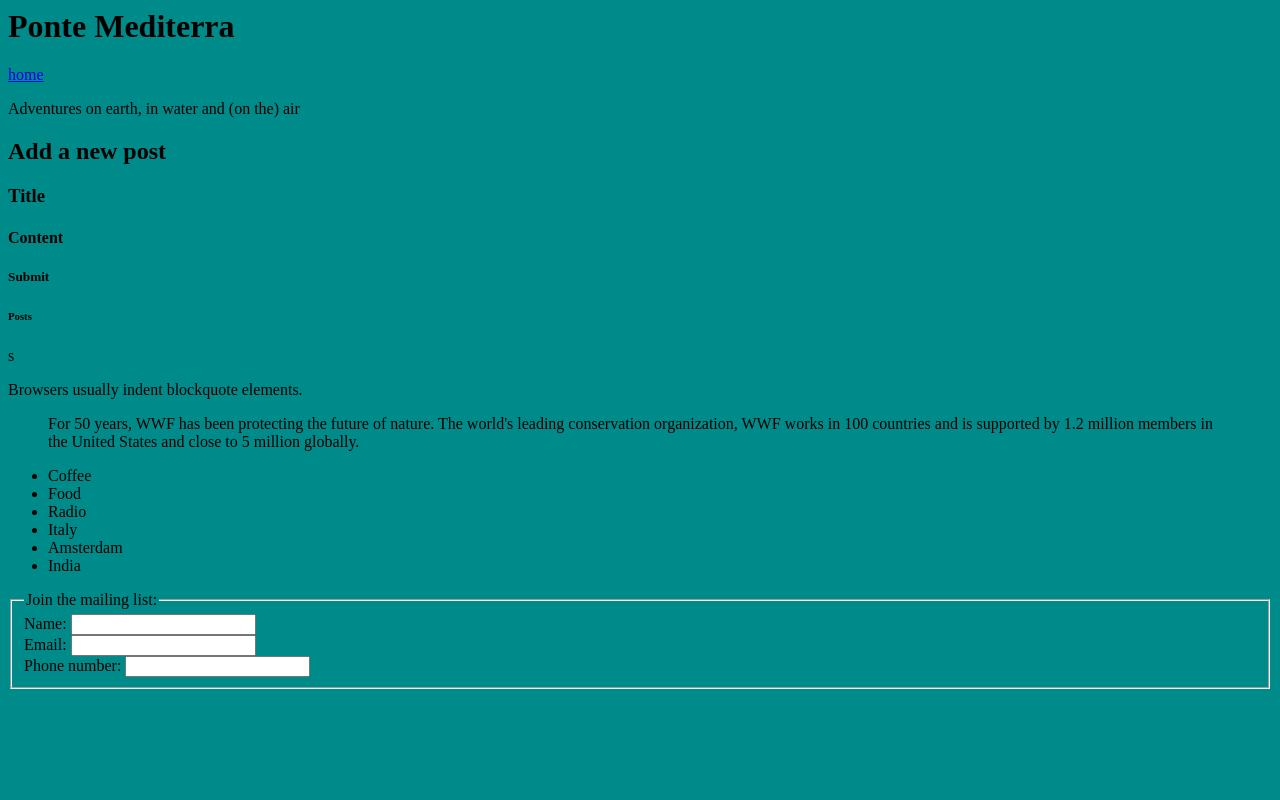
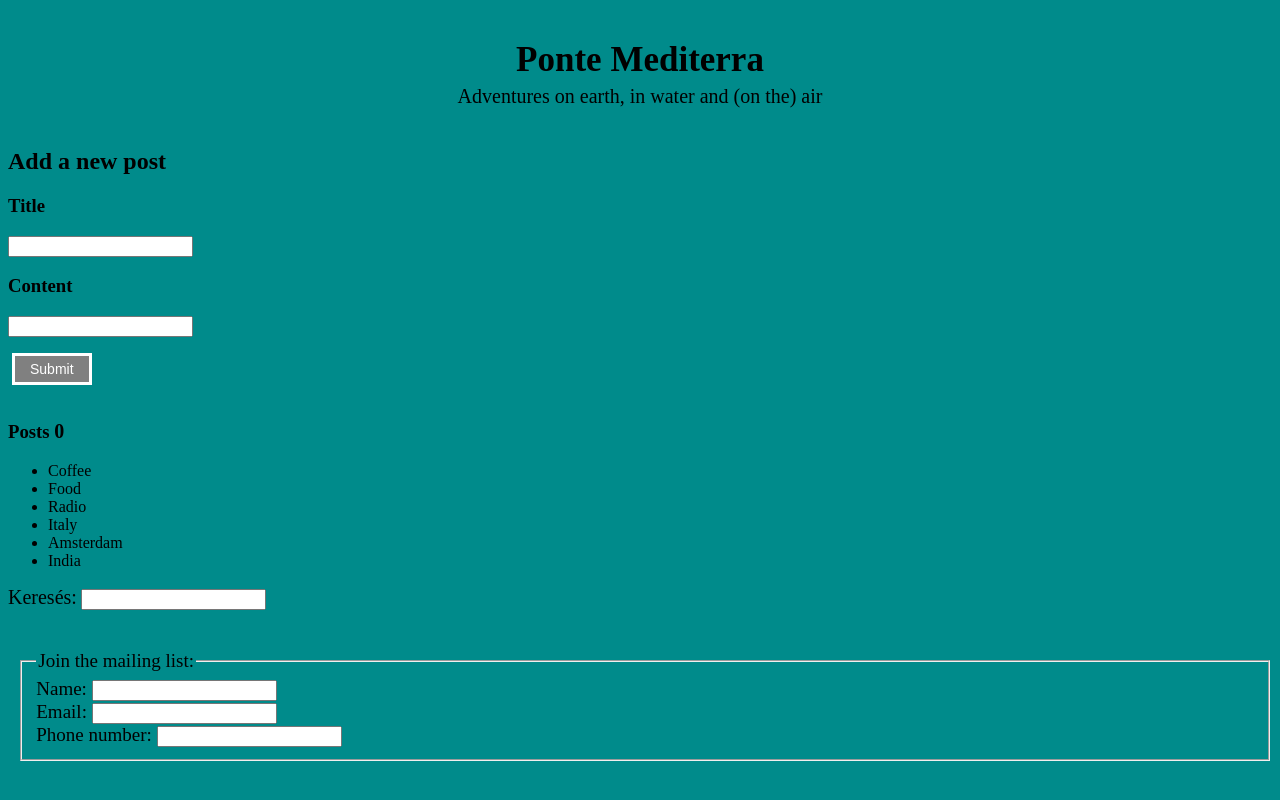
Before and after one commit to IndiTilos/IndiTilos.github.io, a plain HTML site: page index.html in a window 1280 px wide. Drawn offline with nearby package versions, Linux system fonts and the light colour scheme; no server answers.

Commit message:
elmentem a posztokat

```diff
--- a/index.html
+++ b/index.html
@@ -1,23 +1,87 @@
 <html>
-  <head>
-        <!DOCTYPE html>
-        <html>
+  <head><style>
+  .Submit {
+    background-color: grey;
+    border: solid;
+    color: white;
+    padding: 5px 15px;
+    text-align: center;
+    text-decoration: none;
+    display: inline-block;
+    margin: 16px 4px;
+    cursor: pointer;
+    font-size: 14px;}
+
+    h1 {
+      font-size: 35px;
+      color: black;
+      text-align: center;
+      margin: 40px auto 5px auto;
+
+      padding-top: 30px auto;
+      padding-bottom: 5px auto;
+    }
+    p {
+      font-size: 20px;
+      color: black;
+      text-align: center;
+      margin: 5px auto 25px auto;
+      padding-top: 5px auto;
+      padding-bottom: 30px auto;
+    }
+
+    span{
+      font-size: 20px;
+    }
+    form {
+      font-size: 19px;
+      margin: 40px auto 40px 10px;
+      padding: 40px auto 40px 10px;
+
+    }
+    </style>
+     </head>
+
+
         <body style="background-color: darkcyan">
 
 
         <Title>  </Title>
           <h1>Ponte Mediterra</h1>
-          <a href="hello_world.html">home</a>
           <p>Adventures on earth, in water and (on the) air</p>
-
+          <form>
+            <!-- <fieldset>
+             <legend>Join the mailing list:</legend>
+             Name: <input type="text"><br>
+             Email: <input type="text"><br>
+             Phone number: <input type="text">
+            </fieldset> -->
+           </form>
              <h2>Add a new post</h2>
              <h3>Title</h3>
-             <h4> Content </h4>
-             <h5>Submit</h5>
+             <input class="titletext" type="text"><br>
+             <h3> Content </h3>
+             <input class="contenttext" type="text"><br>
+             <button class="Submit" type="button" >Submit</button>
 
-             <h6> Posts</h6>
 
-             <!DOCTYPE html>
+             <h3> Posts <span class="addpostnumber">0</span></h3>
+
+                  <ul>
+                    <li>Coffee</li>
+                    <li>Food</li>
+                    <li>Radio</li>
+                    <li>Italy</li>
+                    <li>Amsterdam</li>
+                    <li>India</li>
+                  </ul>
+        <span class="screen-reader-text">Keresés:</span>
+        <input type="search"
+        class="search-field"
+
+        value="" name="search">
+
+
              <html>
              <body>
 
@@ -31,12 +95,14 @@
     projectId: "greenfoxsummercamp-ec753",
     storageBucket: "greenfoxsummercamp-ec753.appspot.com",
     messagingSenderId: "462700147014"
-    https://github.com/IndiTilos/IndiTilos.github.io.git
+
   };
   firebase.initializeApp(config);
   fb = firebase.database();
-</script>s
-             <p>Browsers usually indent blockquote elements.</p>
+</script><script src="https://ajax.googleapis.com/ajax/libs/jquery/3.3.1/jquery.min.js"></script>
+       <script src="index.js"></script>
+
+       <!-- <p>Browsers usually indent blockquote elements.</p>
 
              <blockquote cite="http://www.worldwildlife.org/who/index.html">
              For 50 years, WWF has been protecting the future of nature.
@@ -45,37 +111,9 @@
              1.2 million members in the United States and
              close to 5 million globally.
              </blockquote>
-
+              -->
              </body>
              </html>
-
-
-
-             <ul>
-                    <li>Coffee</li>
-                    <li>Food</li>
-                    <li>Radio</li>
-                    <li>Italy</li>
-                    <li>Amsterdam</li>
-                    <li>India</li>
-                  </ul>
-
-
-
-
-
-
-
-
-
-
-
-
-
-
-
-
-
 
 
 
@@ -88,20 +126,10 @@
                 </fieldset>
                </form>
 
-
-
-
         </body>
         </html>
 
 
-
-
-
-
-  </head>
-     <body>
      </body>
 
-
 </html>
--- a/index.js
+++ b/index.js
@@ -1,10 +1,41 @@
-let path = "posts/1";
-let dataToSave = {
-  title: "My first saved blog post",
-  text: "Some hilarious content, which proves how awesome I am."
-};
-fb.ref("users.web1").set(dataToSave);
+
 
 fb.ref("posts").once('value').then(data => {
     let savedPosts = data.val();
+    numberOfPosts = savedPosts.length;
   });
+
+  let numberOfPosts;
+
+$('.Submit').on('click', (event) => {
+  let path = "posts/" + numberOfPosts;
+  let dataToSave = {
+    title: $(".titletext").val(),
+    text: $(".contenttext").val()
+  };
+  fb.ref(path).set(dataToSave);
+
+  numberOfPosts = numberOfPosts + 1;
+
+  let number  =  $(".addpostnumber").html();
+  $(".addpostnumber").html(parseInt(number)+1);
+
+
+
+  })
+
+//  //let neighbours = ['Eszter', 'Laci', 'Tamas', 'Indi'];
+
+// neighbours.forEach((neighbour, index) => {
+//   console.log (neighbour)
+//   let li = $("<li>").html(neighbour)
+
+// $("ul").append(li);
+
+
+
+
+// if (neighbour === 'Indi'){
+//   li.css("font-weight", "bold")
+// }
+// });
```
